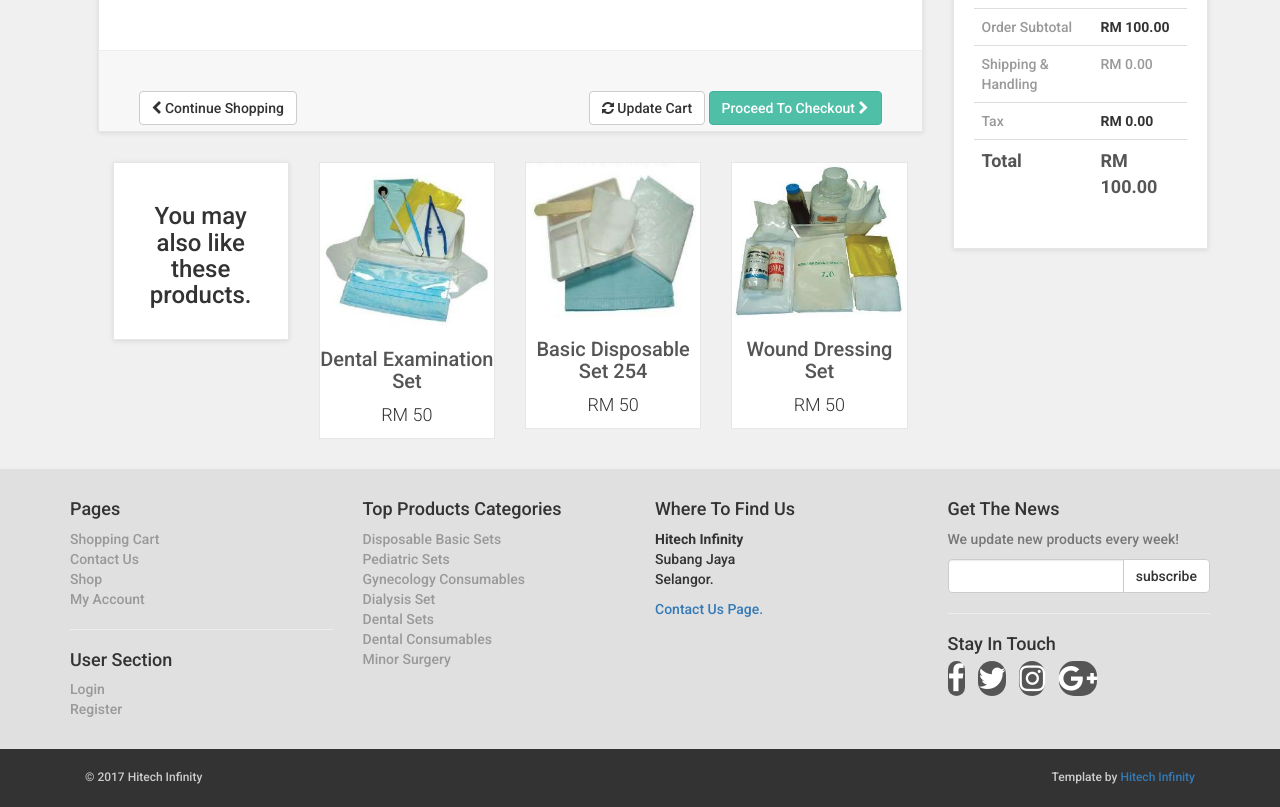
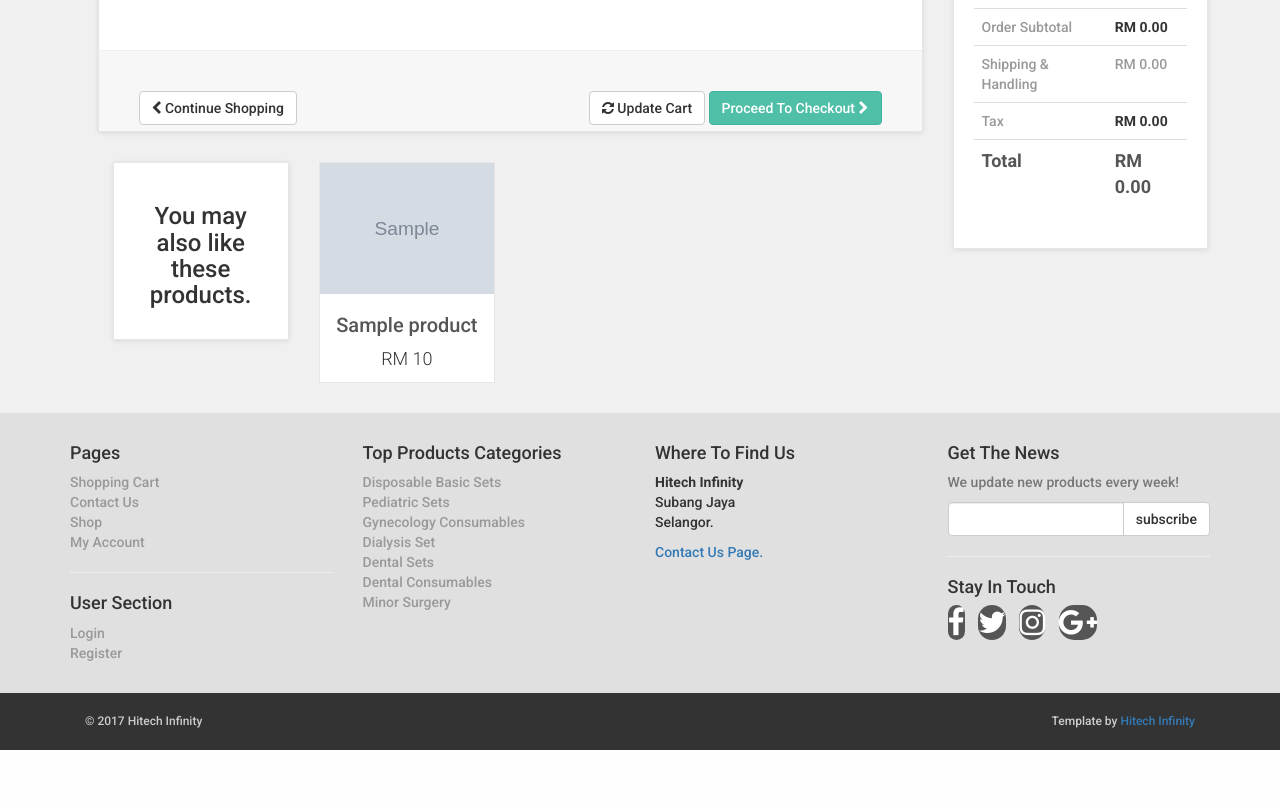
Before and after one commit to sharvinbala/e-commerce, a PHP site: page /cart.php in a window 1280 px wide. Shown: the part 398-1205 px from the top of the page. After the commit the page ends 1148 px from the top, so only its background shows below. Run offline with PHP 8.4, Linux system fonts and the light colour scheme; data comes from the database, SQL or seed files in the repository; tables that the repository leaves empty or names only in its code hold one stand-in row (values such as "Sample post"); grey boxes marked "Sample" are stand-in pictures.

Commit message:
cart.php settle

```diff
--- a/cart.php
+++ b/cart.php
@@ -277,42 +277,45 @@ echo @$up_cart = update_cart();
 			<h3 class="text-center">You may also like these products.</h3>
 		</div><!--box same-height headline ends -->
 	</div><!--col-md-3 col-sm-6 ends -->
+<?php
+$get_products = "select * from products order by rand() LIMIT 0,3";
+$run_products = mysqli_query($con, $get_products);
+while ($row_products=mysqli_fetch_array($run_products)) {
+	$pro_id = $row_products['product_id'];
+	$pro_title = $row_products['product_title'];
+	$pro_price = $row_products['product_price'];
+	$pro_img1 = $row_products['product_img1'];
 
-	<div class="center-responsive col-md-3 col-sm-6"><!--center-responsive col-md-3 col-sm-6 starts-->
-		<div class="product same-height"><!--product same-height starts -->
-			<a href="details.php">
-					<img src="admin_area/product_images/dental examination set.jpg" class="img-responsive">
-				</a>
-					<div class="text"><!--text starts -->
-						<h3><a href="details.php">Dental Examination Set</a></h3>
-						<p class="price">RM 50</p>
-					</div><!--text ends -->
-			</div><!--product same-height ends -->
-		</div><!--center-responsive col-md-3 col-sm-6 ends-->
+	echo "
 
-		<div class="center-responsive col-md-3 col-sm-6"><!--center-responsive col-md-3 col-sm-6 starts-->
-			<div class="product same-height"><!--product same-height starts -->
-				<a href="details.php">
-					<img src="admin_area/product_images/ofs1.jpg" class="img-responsive">
-				</a>
-					<div class="text"><!--text starts -->
-						<h3><a href="details.php">Basic Disposable Set 254</a></h3>
-						<p class="price">RM 50</p>
-					</div><!--text ends -->
-			</div><!--product same-height ends -->
-		</div><!--center-responsive col-md-3 col-sm-6 ends-->
+<div class='center-responsive col-md-3 col-sm-6 ' >
 
-		<div class="center-responsive col-md-3 col-sm-6"><!--center-responsive col-md-3 col-sm-6 starts-->
-			<div class="product same-height"><!--product same-height starts -->
-				<a href="details.php">
-					<img src="admin_area/product_images/wound dressing.jpg" class="img-responsive">
-				</a>
-					<div class="text"><!--text starts -->
-						<h3><a href="details.php">Wound Dressing Set</a></h3>
-						<p class="price">RM 50</p>
-					</div><!--text ends -->
-			</div><!--product same-height ends -->
-		</div><!--center-responsive col-md-3 col-sm-6 ends-->
+<div class='product same-height' >
+
+<a href='details.php?pro_id=$pro_id' >
+
+<img src='admin_area/product_images/$pro_img1' class='img-responsive' >
+
+</a>
+
+<div class='text' >
+
+<h3><a href='details.php?pro_id=$pro_id' >$pro_title</a></h3>
+
+<p class='price' >RM $pro_price</p>
+
+
+</div>
+
+
+</div>
+
+</div>
+
+";
+}
+?>
+
 	</div><!--row same-height-row ends -->
 		</div><!-- col-md 9 ends -->
 
@@ -329,7 +332,7 @@ echo @$up_cart = update_cart();
 						<tbody>
 							<tr>
 								<td>Order Subtotal</td>
-								<th>RM 100.00</th>
+								<th>RM <?php echo $total; ?>.00</th>
 							</tr>
 							<tr>
 								<td>Shipping & Handling</td>
@@ -341,7 +344,7 @@ echo @$up_cart = update_cart();
 							</tr>
 							<tr class="total">
 								<td>Total</td>
-								<th>RM 100.00</th>
+								<th>RM <?php echo $total; ?>.00</th>
 							</tr>
 						</tbody>
 					</table><!--table ends -->
```
